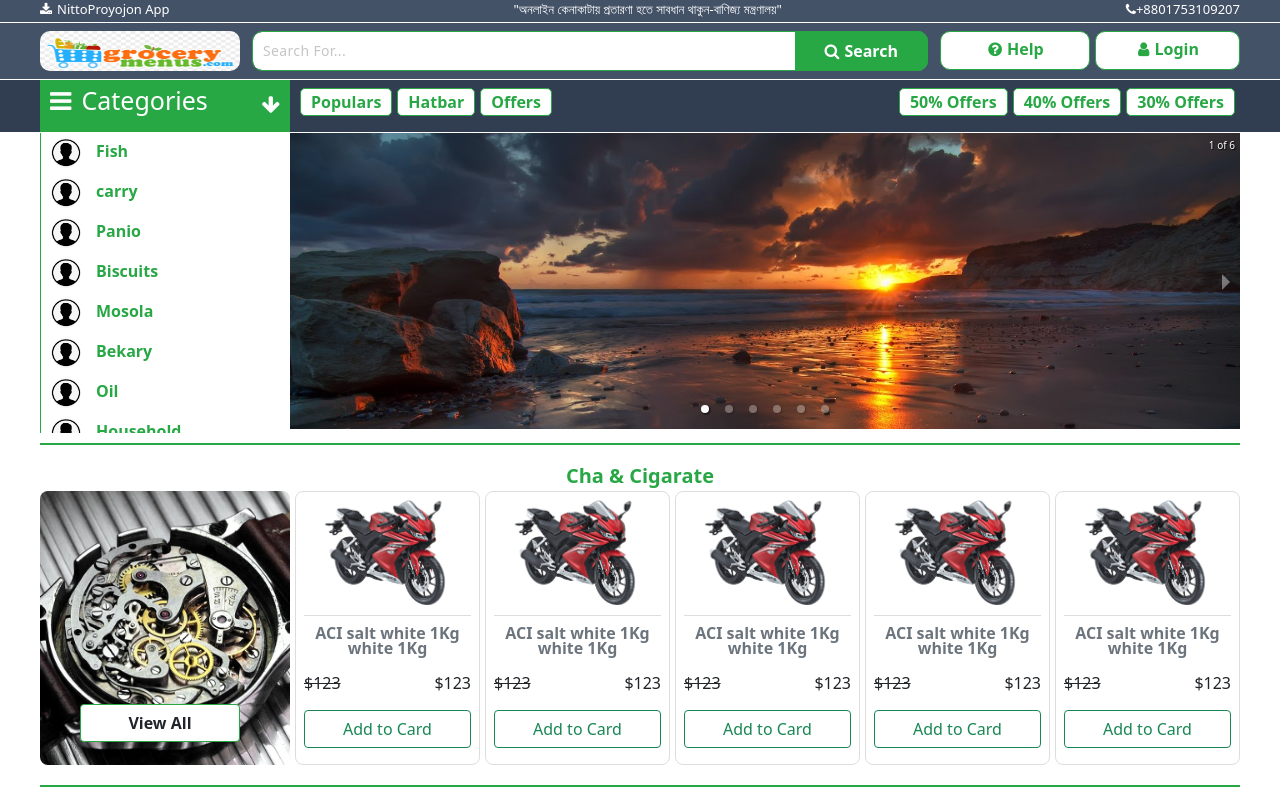
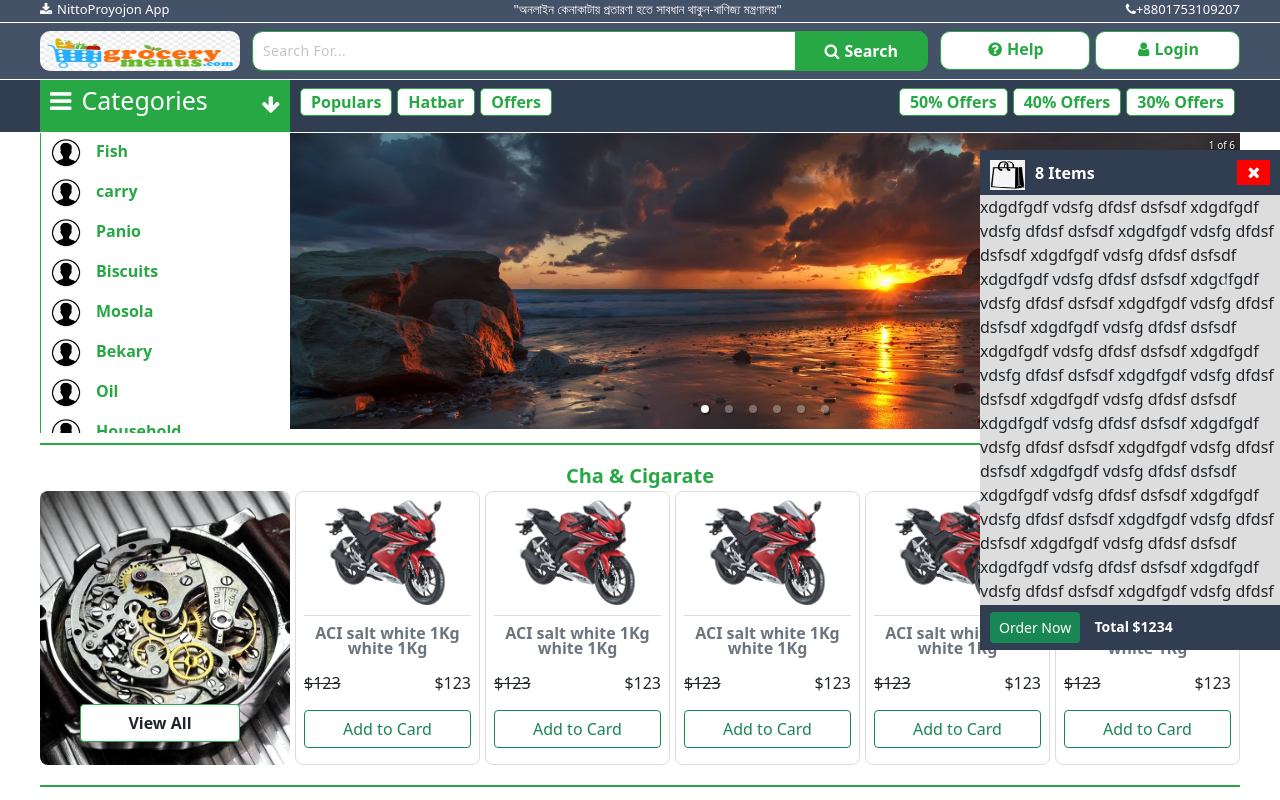
Before and after one commit to nurislammridha/nittoProyojonWeb, a React (Create React App) app: page / in a window 1280 px wide. Shown: the top 800 px of the page. Built offline with nearby package versions, Linux system fonts and the light colour scheme.

Commit message:
Cart small and large running

```diff
--- a/src/App.js
+++ b/src/App.js
@@ -26,6 +26,7 @@ import youtube from "./asset/image/icon/youtube.png";
 import instagram from "./asset/image/icon/instagram.png";
 import appStore from "./asset/image/icon/appStore.png";
 import googlePlay from "./asset/image/icon/googlePlay.png";
+import shoppingBag from "./asset/image/icon/shoppingBag.png";
 import categoryImage from "./asset/image/product/categoryImage.jpg";
 // Owl Carousel....
 import "react-responsive-carousel/lib/styles/carousel.min.css"; // requires a loader
@@ -508,6 +509,50 @@ function App() {
           </h6>
         </div>
       </div>
+      <div className="cart_sm">
+        <div className="top">0 Items</div>
+        <div className="middle">
+          <img src={shoppingBag} />
+        </div>
+        <div className="bottom">$1238</div>
+      </div>
+      <div className="cart_lg">
+        <div className="top">
+          <div>
+            <img src={shoppingBag} />
+            <span>8 Items</span>
+          </div>
+          <div className="cross">
+            <a>
+              {" "}
+              <i className="fa fa-times"></i>
+            </a>
+          </div>
+        </div>
+        <div className="middle">
+          xdgdfgdf vdsfg dfdsf dsfsdf xdgdfgdf vdsfg dfdsf dsfsdf xdgdfgdf vdsfg
+          dfdsf dsfsdf xdgdfgdf vdsfg dfdsf dsfsdf xdgdfgdf vdsfg dfdsf dsfsdf
+          xdgdfgdf vdsfg dfdsf dsfsdf xdgdfgdf vdsfg dfdsf dsfsdf xdgdfgdf vdsfg
+          dfdsf dsfsdf xdgdfgdf vdsfg dfdsf dsfsdf xdgdfgdf vdsfg dfdsf dsfsdf
+          xdgdfgdf vdsfg dfdsf dsfsdf xdgdfgdf vdsfg dfdsf dsfsdf xdgdfgdf vdsfg
+          dfdsf dsfsdf xdgdfgdf vdsfg dfdsf dsfsdf xdgdfgdf vdsfg dfdsf dsfsdf
+          xdgdfgdf vdsfg dfdsf dsfsdf xdgdfgdf vdsfg dfdsf dsfsdf xdgdfgdf vdsfg
+          dfdsf dsfsdf xdgdfgdf vdsfg dfdsf dsfsdf xdgdfgdf vdsfg dfdsf dsfsdf
+          xdgdfgdf vdsfg dfdsf dsfsdf xdgdfgdf vdsfg dfdsf dsfsdf xdgdfgdf vdsfg
+          dfdsf dsfsdf xdgdfgdf vdsfg dfdsf dsfsdf xdgdfgdf vdsfg dfdsf dsfsdf
+          xdgdfgdf vdsfg dfdsf dsfsdf xdgdfgdf vdsfg dfdsf dsfsdf xdgdfgdf vdsfg
+          dfdsf dsfsdf xdgdfgdf vdsfg dfdsf dsfsdf xdgdfgdf vdsfg dfdsf dsfsdf
+          xdgdfgdf vdsfg dfdsf dsfsdf xdgdfgdf vdsfg dfdsf dsfsdf xdgdfgdf vdsfg
+          dfdsf dsfsdf xdgdfgdf vdsfg dfdsf dsfsdf xdgdfgdf vdsfg dfdsf dsfsdf
+          xdgdfgdf vdsfg dfdsf dsfsdf xdgdfgdf vdsfg dfdsf dsfsdf xdgdfgdf vdsfg
+          dfdsf dsfsdf xdgdfgdf vdsfg dfdsf dsfsdf xdgdfgdf vdsfg dfdsf dsfsdf
+          xdgdfgdf vdsfg dfdsf dsfsdf
+        </div>
+        <div className="bottom">
+          <a className="btn btn-success btn-sm">Order Now</a>{" "}
+          <span>Total $1234</span>
+        </div>
+      </div>
     </>
   );
 }
--- a/src/asset/css/main.css
+++ b/src/asset/css/main.css
@@ -362,3 +362,89 @@
 }
 .body {
 }
+/* small caart */
+.cart_sm {
+  display: inline-block;
+  width: 80px;
+  height: auto;
+  border-top-left-radius: 10px;
+  border-bottom-left-radius: 10px;
+  position: fixed;
+  right: 0;
+  top: 50%;
+  transform: translateY(-50%);
+}
+.cart_sm .top {
+  background-color: #28a745;
+  color: #fff;
+  font-weight: bold;
+  font-size: 14px;
+  text-align: center;
+  border-top-left-radius: 10px;
+}
+.cart_sm .middle {
+  background-color: #fff;
+  text-align: center;
+}
+.cart_sm .middle img {
+  width: 60px;
+  height: 60px;
+}
+.cart_sm .bottom {
+  background-color: #313d51;
+  color: #fff;
+  font-weight: bold;
+  font-size: 14px;
+  text-align: center;
+  border-bottom-left-radius: 10px;
+}
+.cart_lg {
+  display: grid;
+  grid-template-rows: 45px auto 45px;
+  width: 300px;
+  height: 500px;
+  overflow: hidden;
+  background-color: yellow;
+  position: fixed;
+  right: 0;
+  top: 50%;
+  transform: translateY(-50%);
+}
+.cart_lg .top {
+  background-color: #313d51;
+  color: #fff;
+  display: flex;
+  justify-content: space-between;
+  padding-left: 10px;
+  padding-right: 10px;
+  padding-top: 10px;
+  padding-bottom: 10px;
+}
+.cart_lg .top img {
+  width: 35px;
+  height: 30px;
+  margin-right: 10px;
+}
+.cart_lg .top span {
+  font-weight: bold;
+}
+.cart_lg .top .cross {
+  background-color: red;
+  padding: 0 10px;
+  cursor: pointer;
+}
+.cart_lg .middle {
+  background-color: #ddd;
+  overflow-y: scroll;
+}
+.cart_lg .bottom {
+  padding-top: 7px;
+  padding-left: 10px;
+  background-color: #313d51;
+}
+.cart_lg .bottom span {
+  color: #fff;
+  font-weight: bold;
+  font-size: 14px;
+  margin-left: 10px;
+}
```
Also changed, not shown: src/asset/image/icon/shoppingBag.png (added).
